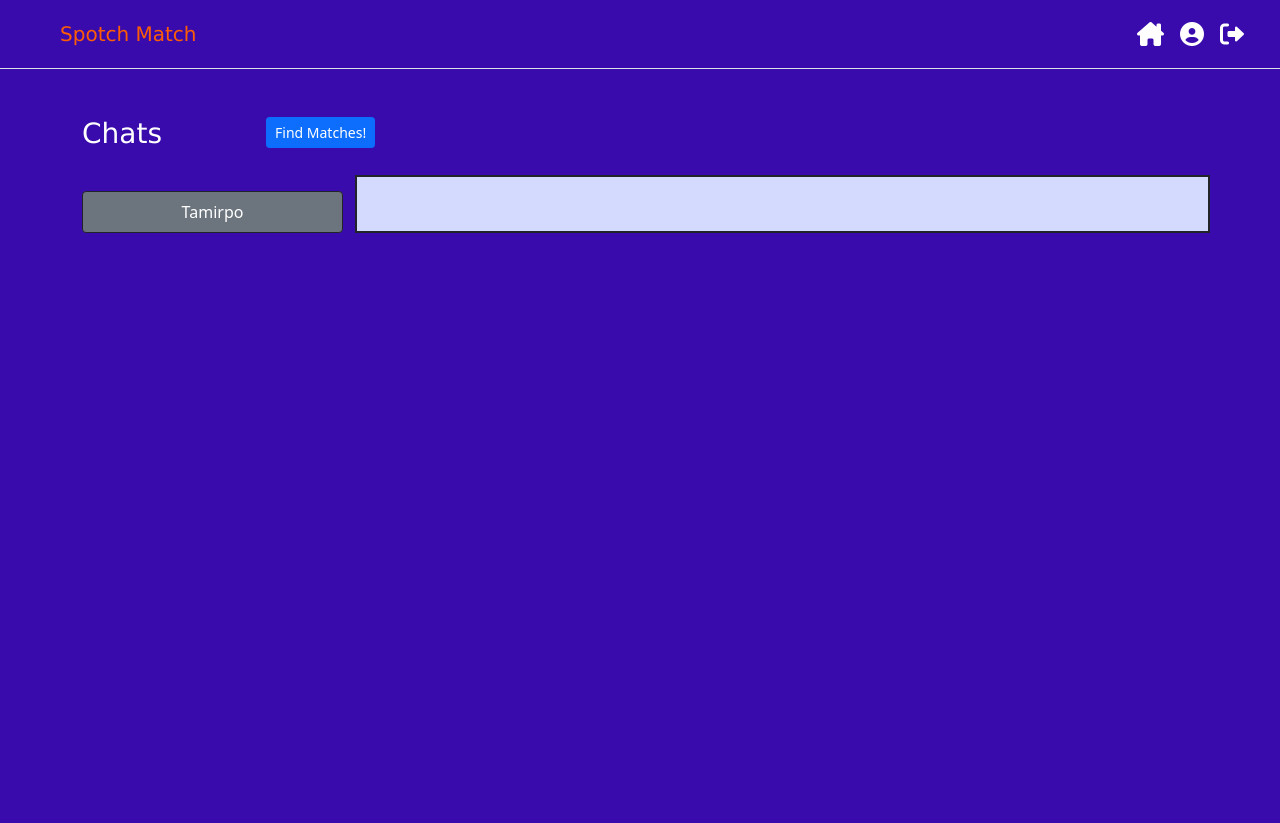
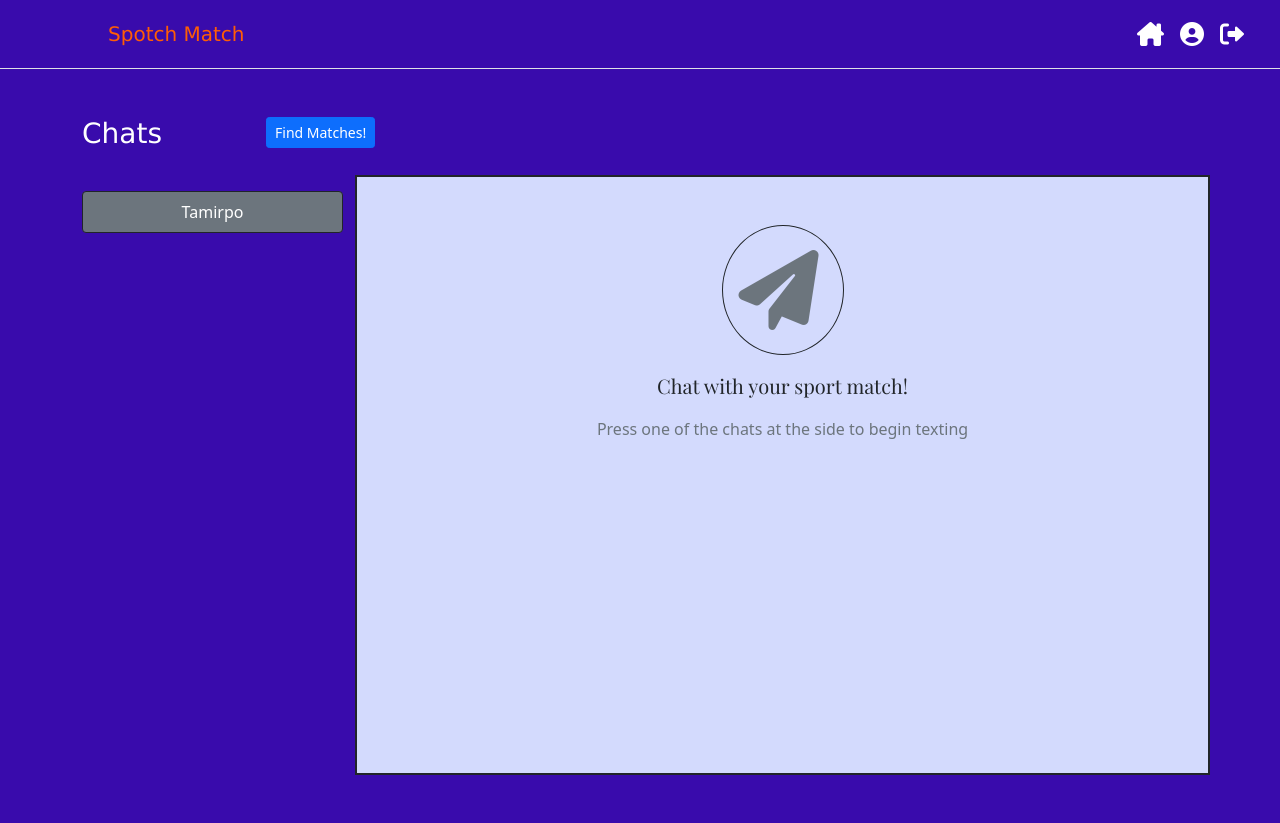
Before and after one commit to TamirPol/spotch-match, a Flask app: page /home/ in a window 1280 px wide. Before the commit the page ends 233 px from the top, so only its background shows below. Run offline with Flask 2, Linux system fonts and the light colour scheme; a user stored in the database is signed in; data comes from the database, SQL or seed files in the repository; both versions use the stored data as it was after the commit; some libraries are stand-ins or nearby versions.

Commit message:
Format text box

```diff
--- a/website/templates/base.html
+++ b/website/templates/base.html
@@ -44,7 +44,7 @@
     <nav class="navbar navbar-expand-sm navbar-dark border-bottom mb-3">
       <div class="container-fluid">
         <div class="me-auto ms-5">
-          <span class="navbar-brand mb-0 me-auto verdana text-second"
+          <span class="navbar-brand mb-0 me-auto verdana text-second ms-5"
             >Spotch Match</span
           >
         </div>
--- a/website/templates/home.html
+++ b/website/templates/home.html
@@ -28,6 +28,7 @@ messages%} {% for category, message in messages %}
             "</li></div>"
         );
       }
+      $("#main").scrollTop($("#main")[0].scrollHeight);
     });
     $("#sendButton").on("click", () => {
       if ($("#myMessage").val() == "") {
@@ -39,6 +40,7 @@ messages%} {% for category, message in messages %}
     socket.on("room-joined", (room, messages, username) => {
       $("#messages").empty();
       $("#chat-toggle").removeClass("d-none");
+      $("#press-chat").addClass("d-none");
       $("#username")[0].innerHTML =
         "<i class='fa-solid fa-circle-user border border-dark rounded-circle bg-secondary fs-4 text-white'></i> " +
         username;
@@ -57,6 +59,7 @@ messages%} {% for category, message in messages %}
           );
         }
       });
+      $("#main").scrollTop($("#main")[0].scrollHeight);
     });
     const roomButtons = document.getElementsByClassName("roomButton");
     for (i = 0; i < roomButtons.length; i++) {
@@ -96,20 +99,36 @@ messages%} {% for category, message in messages %}
       {% endif%}
     </div>
   </div>
-  <div id="main" class="col-9 border border-dark border-2 pb-2 bg-lightgray">
+  <div
+    id="main"
+    class="col-9 border border-dark border-2 pb-2 bg-lightgray mb-5"
+    style="height: 75vh; overflow-y: scroll"
+  >
+    <div id="press-chat">
+      <p class="text-center mt-5 text-secondary">
+        <i
+          class="fa-solid fa-paper-plane display-1 border rounded-circle border-dark ps-3 pe-4 py-4"
+        ></i>
+      </p>
+      <p class="playfair lead text-center">Chat with your sport match!</p>
+      <p class="text-center text-secondary">
+        Press one of the chats at the side to begin texting
+      </p>
+    </div>
+
     <div class="d-none" id="chat-toggle">
       <p
-        class="border-bottom border-secondary py-2 text-start ps-5 verdana"
+        class="border-bottom border-secondary py-2 text-start ps-5 verdana bg-lightgray"
+        style="position: sticky; top: 0"
         id="username"
       ></p>
       <ul id="messages"></ul>
-      <div class="row">
-        <div class="mt-4 text-center col-6 offset-3">
-          <div class="input-group">
-            <input type="text" id="myMessage" class="form-control" />
-            <button id="sendButton" class="btn btn-primary">Send</button>
-          </div>
-        </div>
+      <div
+        class="input-group mt-4 text-center"
+        style="position: sticky; bottom: 0"
+      >
+        <input type="text" id="myMessage" class="form-control" />
+        <button id="sendButton" class="btn btn-primary">Send</button>
       </div>
     </div>
   </div>
```
Also changed, not shown: website/database.db.
